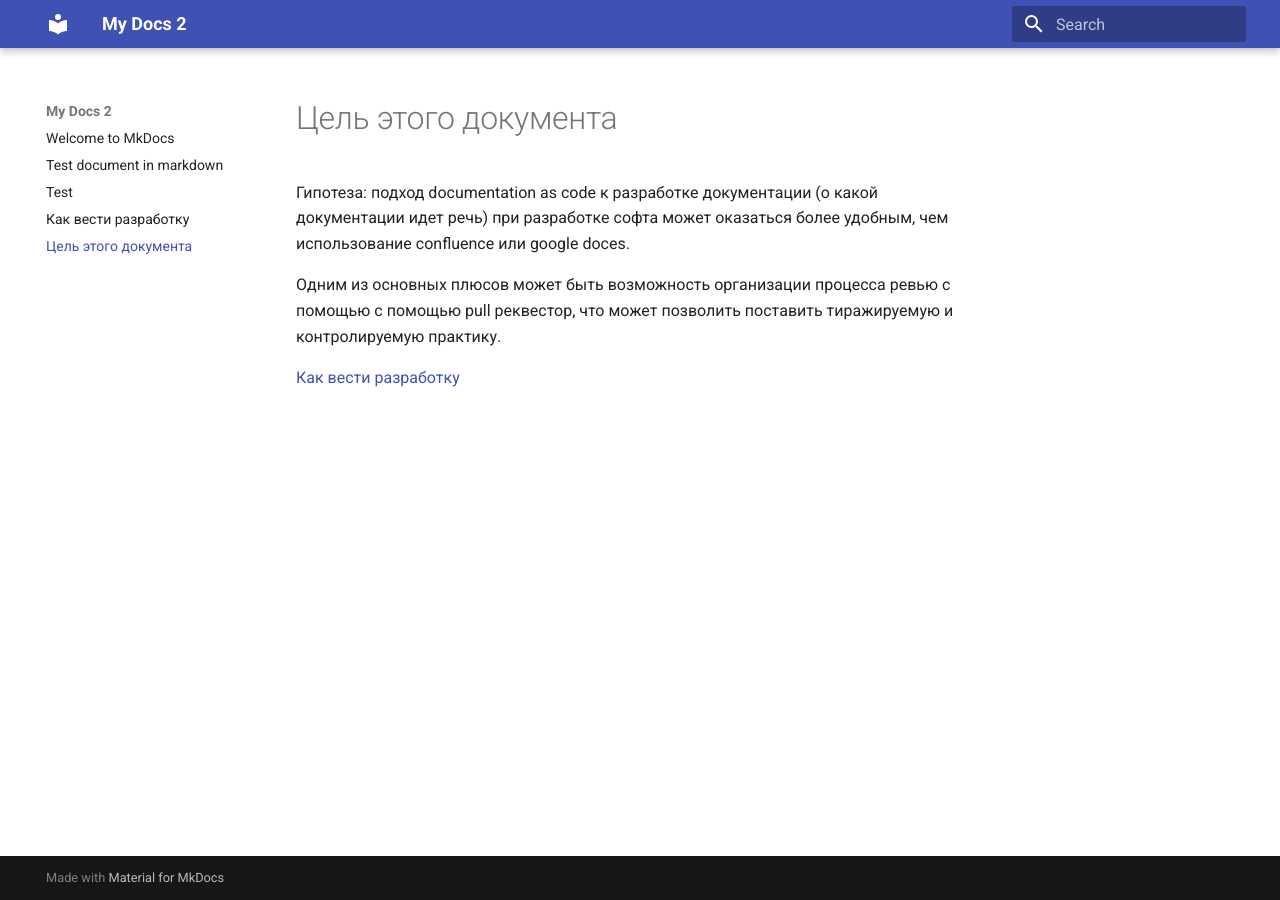
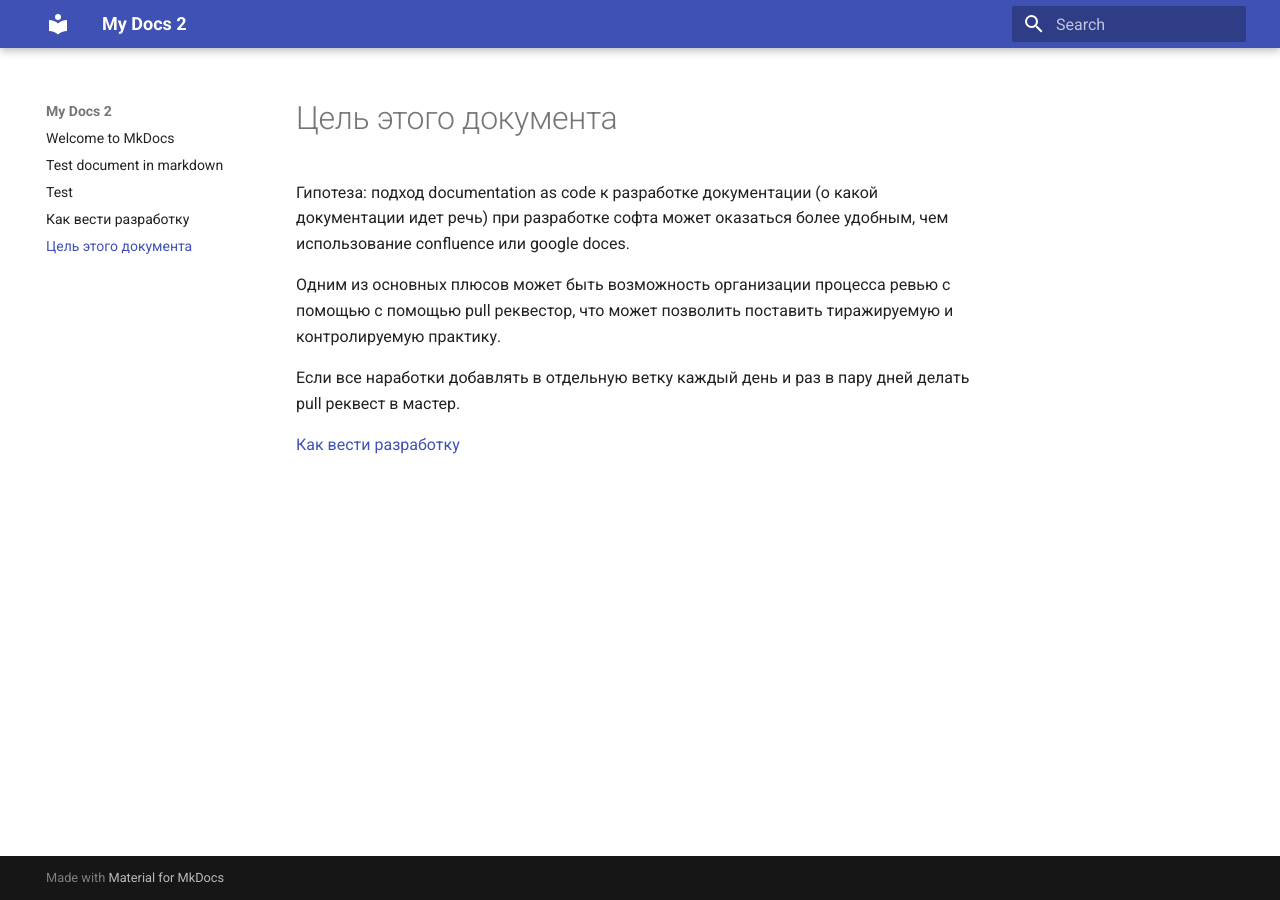
Before and after one commit to anton-merkulov/mkdocs, an MkDocs documentation site: the page built from docs/Цель этого документа.md, in a window 1280 px wide. Built offline with MkDocs 1.6.1 and Material for MkDocs 9.7.7, drawn with Linux system fonts in a browser that asks for light colours; the version menu is left out.

Commit message:
Описал кусок flow

```diff
--- a/docs/Цель этого документа.md
+++ b/docs/Цель этого документа.md
@@ -2,6 +2,8 @@
 
 Одним из основных плюсов может быть возможность организации процесса ревью с помощью с помощью pull реквестор, что может позволить поставить тиражируемую и контролируемую практику.
 
+Если все наработки добавлять в отдельную ветку каждый день и раз в пару дней делать pull реквест в мастер.
+
 
 
 [Как вести разработку](Как вести разработку.md)
```
